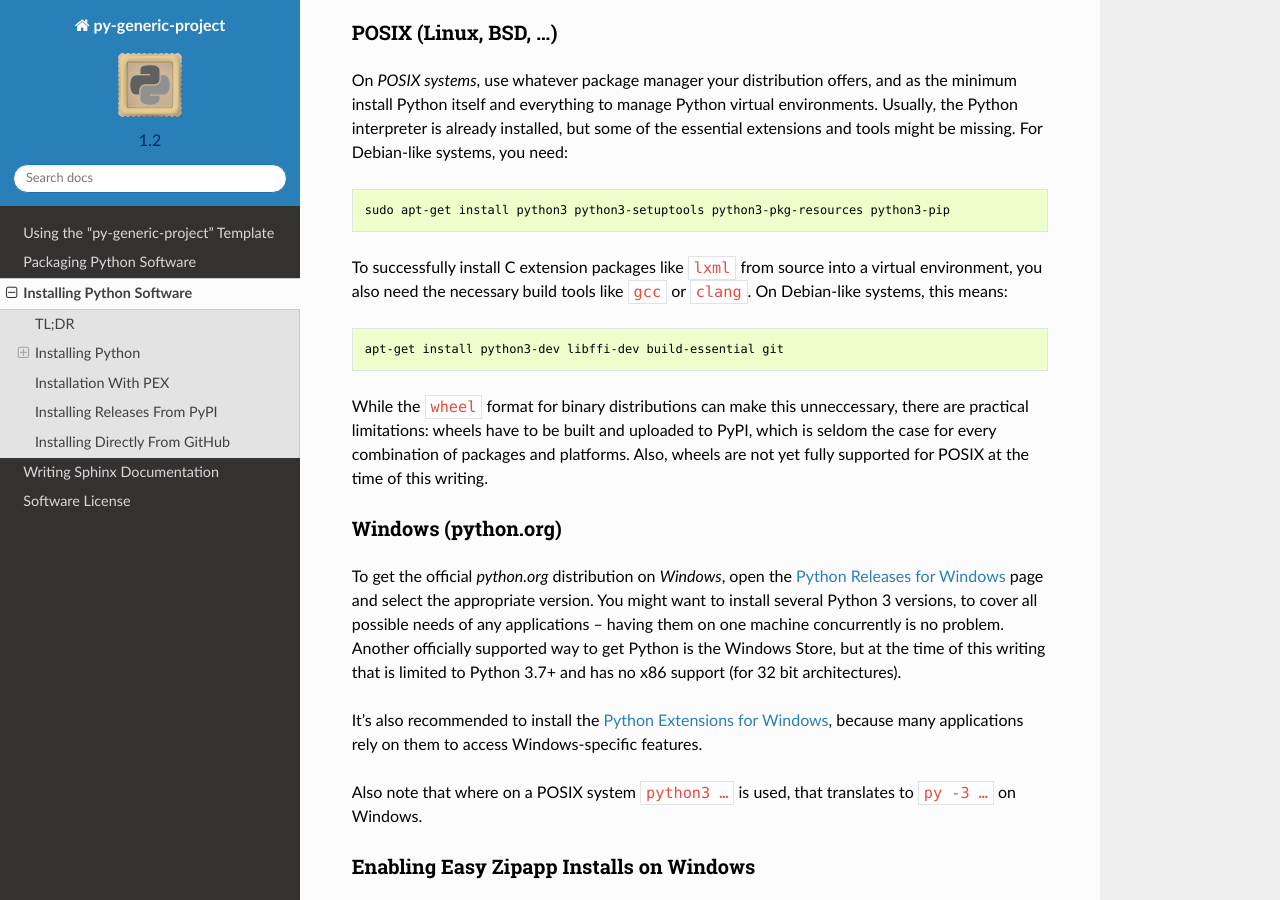
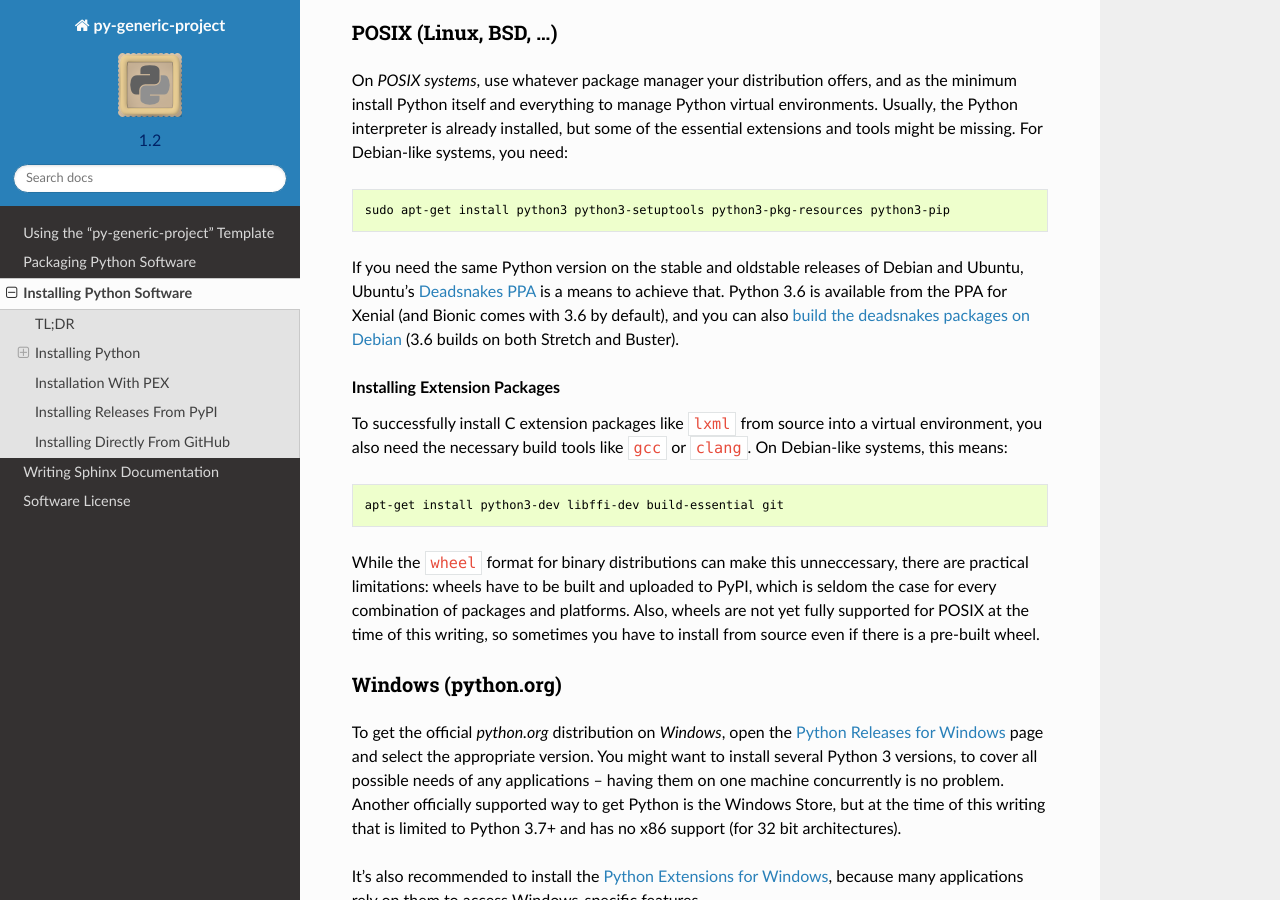
Before and after one commit to Springerle/py-generic-project, a Sphinx documentation site: the page built from docs/installing.rst, in a window 1280 px wide and 900 px high, scrolled down 1337 px. Built offline with Sphinx 7.4.7 and the Read the Docs theme 2.0.0, drawn with Linux system fonts in a browser that asks for light colours.

Commit message:
docs: mention Deadsnakes PPA

```diff
--- a/docs/installing.rst
+++ b/docs/installing.rst
@@ -99,6 +99,16 @@ and tools might be missing. For Debian-like systems, you need:
 
     sudo apt-get install python3 python3-setuptools python3-pkg-resources python3-pip
 
+If you need the same Python version on the stable and oldstable releases of Debian and Ubuntu,
+Ubuntu's `Deadsnakes PPA`_ is a means to achieve that.
+Python 3.6 is available from the PPA for Xenial (and Bionic comes with 3.6 by default),
+and you can also `build the deadsnakes packages on Debian`_ (3.6 builds on both Stretch and Buster).
+
+.. _`Deadsnakes PPA`: https://launchpad.net/~deadsnakes/+archive/ubuntu/ppa
+.. _`build the deadsnakes packages on Debian`: https://github.com/jhermann/ezpy/tree/master/deadsnakes#readme
+
+.. rubric:: Installing Extension Packages
+
 To successfully install C extension packages like ``lxml`` from source into a virtual environment,
 you also need the necessary build tools like ``gcc`` or ``clang``.
 On Debian-like systems, this means:
@@ -110,7 +120,8 @@ On Debian-like systems, this means:
 While the ``wheel`` format for binary distributions can make this unneccessary,
 there are practical limitations: wheels have to be built and uploaded to PyPI, which is
 seldom the case for every combination of packages and platforms. Also, wheels are not
-yet fully supported for POSIX at the time of this writing.
+yet fully supported for POSIX at the time of this writing, so sometimes you have to
+install from source even if there is a pre-built wheel.
 
 
 .. _win-python:
```
